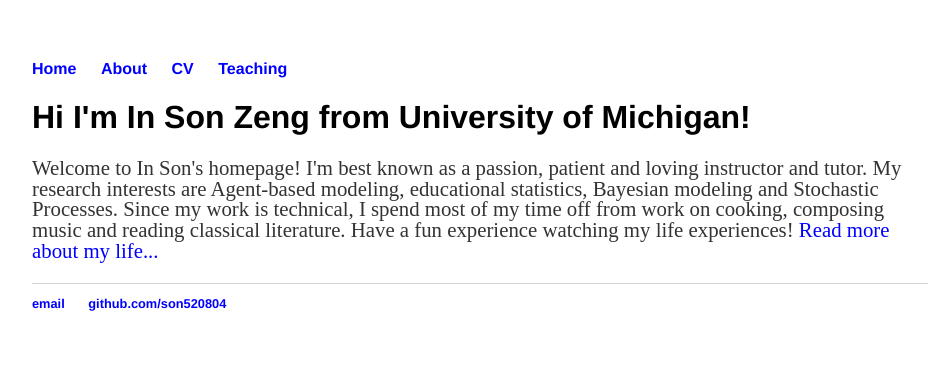
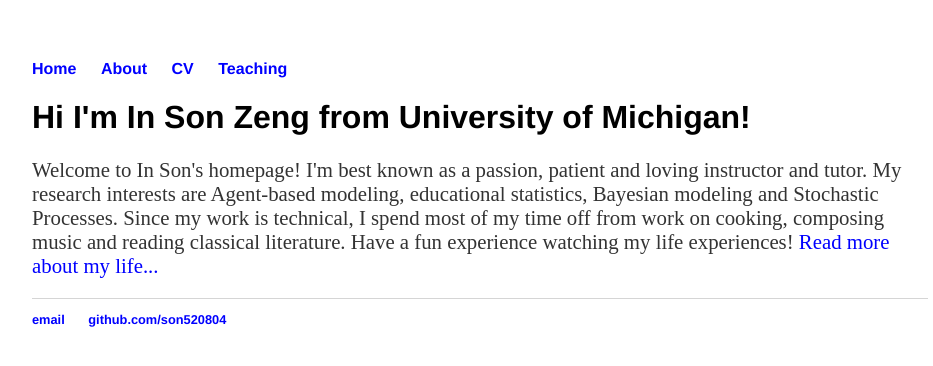
Before and after one commit to son520804/son520804.github.io, a Jekyll site: the page built from index.html, in a window 1280 px wide. Shown: the top 366 px of the page, without its empty margins (160-1093 px from the left). Built offline with Jekyll 4.4.1, drawn with Linux system fonts in a browser that asks for light colours.

Commit message:
Update main.css

```diff
--- a/css/main.css
+++ b/css/main.css
@@ -56,7 +56,7 @@
 
 p {
     font-size: 1.3em;
-    line-height: 1em;
+    line-height: 1.15em;
     color: #333;
 }
 
```
